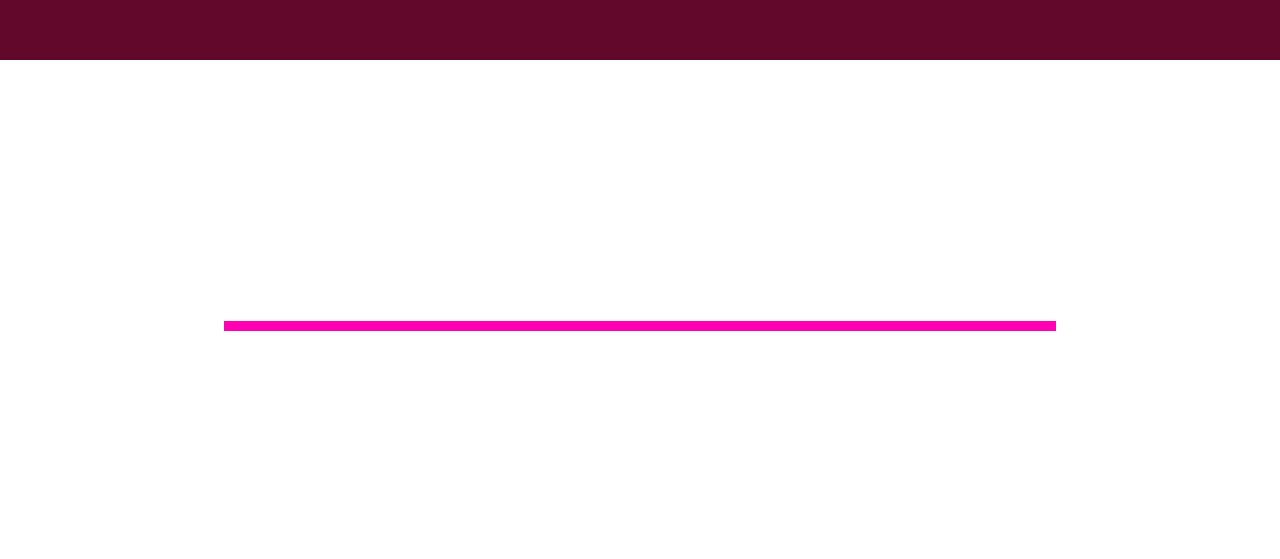
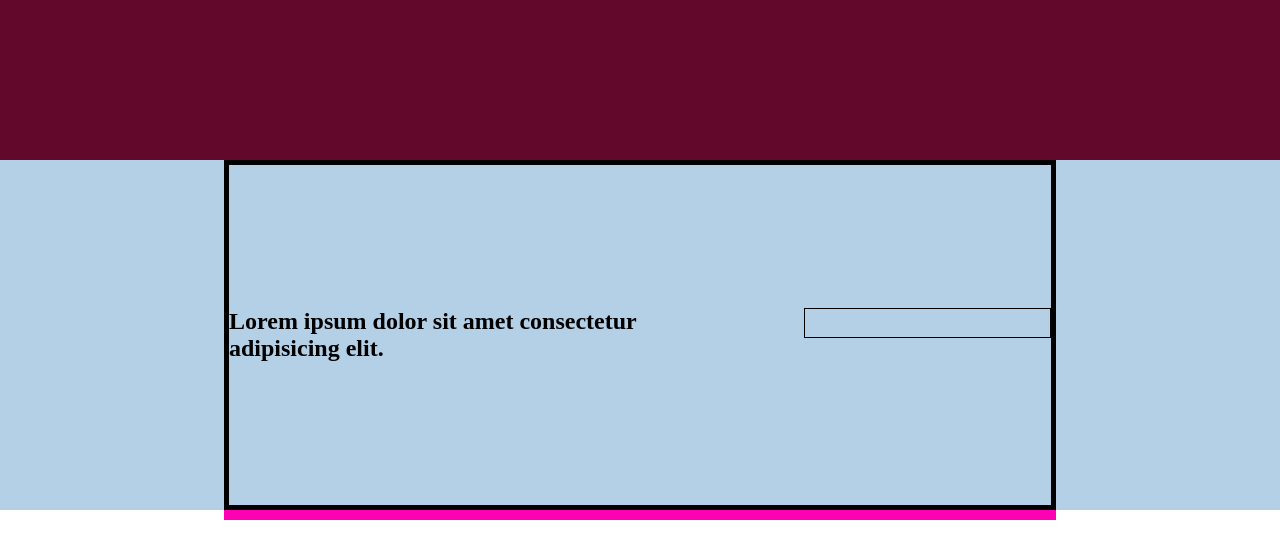
Before and after one commit to FloatIndex/htmlcss-dropbox, a plain HTML site: page index.html in a window 1280 px wide. Shown: the part 4324-4883 px from the top of the page. Drawn offline with Linux system fonts and the light colour scheme.

Commit message:
layout section cta

```diff
--- a/index.html
+++ b/index.html
@@ -200,7 +200,7 @@
         </section>
 
 
-        <section class="debug" id="clients">
+        <section id="clients">
             <div class="container">
                 <h2>Lorem ipsum dolor sit amet consectetur adipisicing elit. Officiis totam recusandae dignissimos</h2>
                 <a href="#">Lorem ipsum dolor sit amet</a>
@@ -212,9 +212,13 @@
         </section>
 
 
-        <section class="debug" id="cta">
+        <section id="cta">
             <div class="container">
+                <div class="wrap">
+                    <h2>Lorem ipsum dolor sit amet consectetur adipisicing elit.</h2>
 
+                    <a class="btn large" href="#"></a>
+                </div>
             </div>
         </section>
 
--- a/style.css
+++ b/style.css
@@ -100,8 +100,9 @@ a {
         background-color: rgb(98, 9, 43);
     }
     /* ****************** */
-    #cta .container {
-        border-color: rgb(98, 9, 43);
+    #cta .btn {
+        height: 30px;
+        border: 1px solid black;
     }
     /* ****************** */
     #faq .container {
@@ -274,6 +275,39 @@ main .container {
     width: 50%;
     margin-bottom: 30px;
 }
+
+#clients .display {
+    height: 500px;
+}
+
+/* section cta */
+#cta {
+    height: 350px;
+    background-color: rgb(180, 208,	231);
+}
+
+#cta .container {
+    height: 100%;
+    position: relative;
+}
+
+#cta .wrap {
+    position: absolute;
+    width: 100%;
+    top: 50%;
+    transform: translateY(-50%);
+}
+
+#cta h2 {
+    width: 50%;
+    display: inline-block;
+}
+
+#cta .btn {
+    width: 30%;
+    display: inline-block;
+    float: right;
+}
 /* fine regole main */
 
 
```
